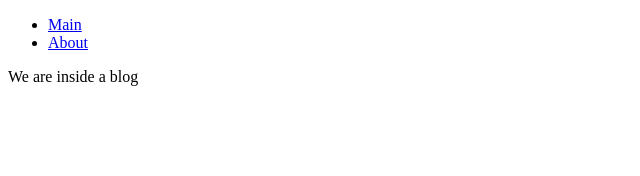
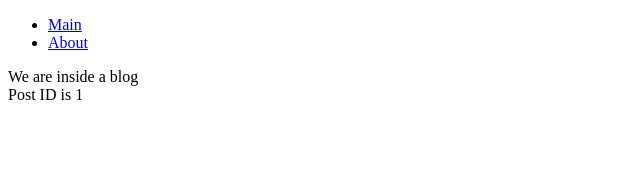
Before and after one commit to Nimira43/Crypto-Live, a Nuxt app: page /blog/1 in a window 1280 px wide. Shown: the top 176 px of the page, without its empty margins (0-640 px from the left). Built offline with nearby package versions, Linux system fonts and the light colour scheme.

Commit message:
Accessing information using route.params

```diff
--- a/pages/blog/[id].vue
+++ b/pages/blog/[id].vue
@@ -2,4 +2,11 @@
   <div>
     We are inside a blog
   </div>
+  <div>
+    Post ID is {{ route.params.id }}
+  </div>
 </template>
+
+<script setup>
+  const route = useRoute()
+</script>
```
